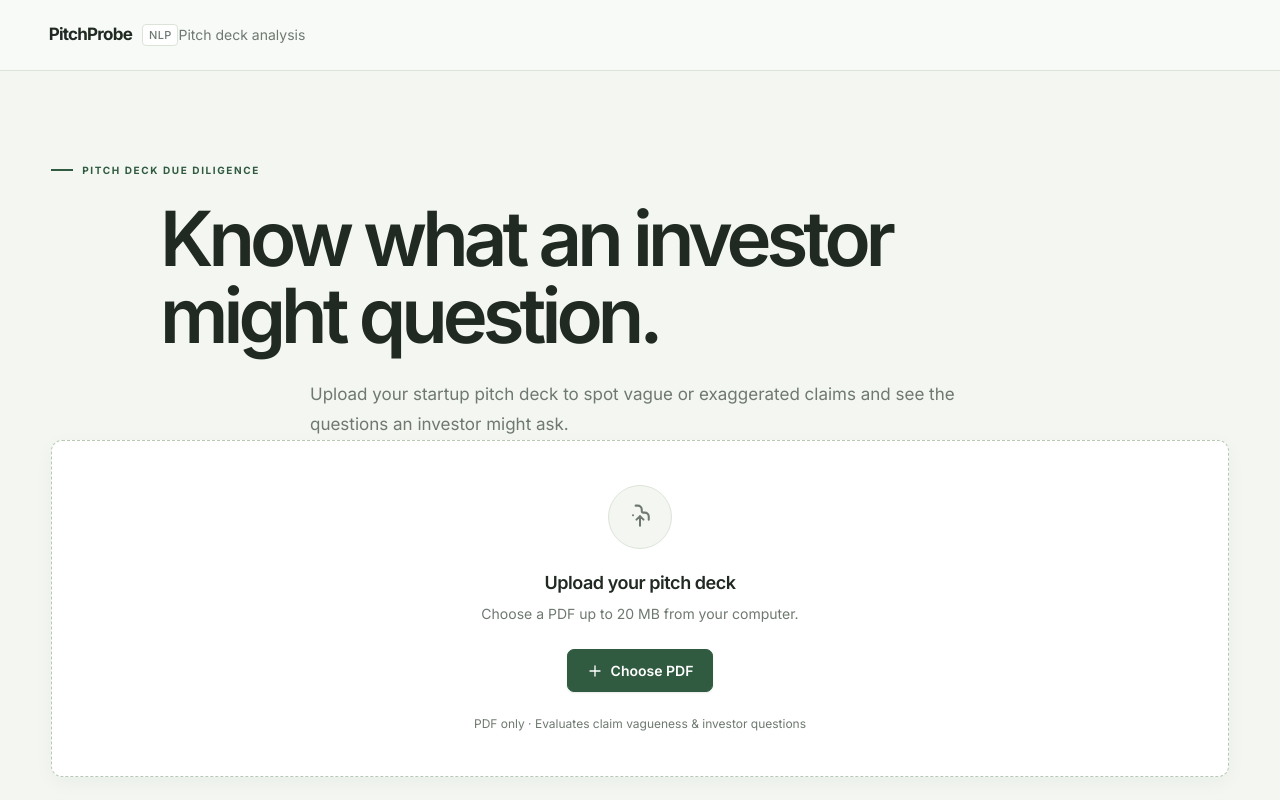
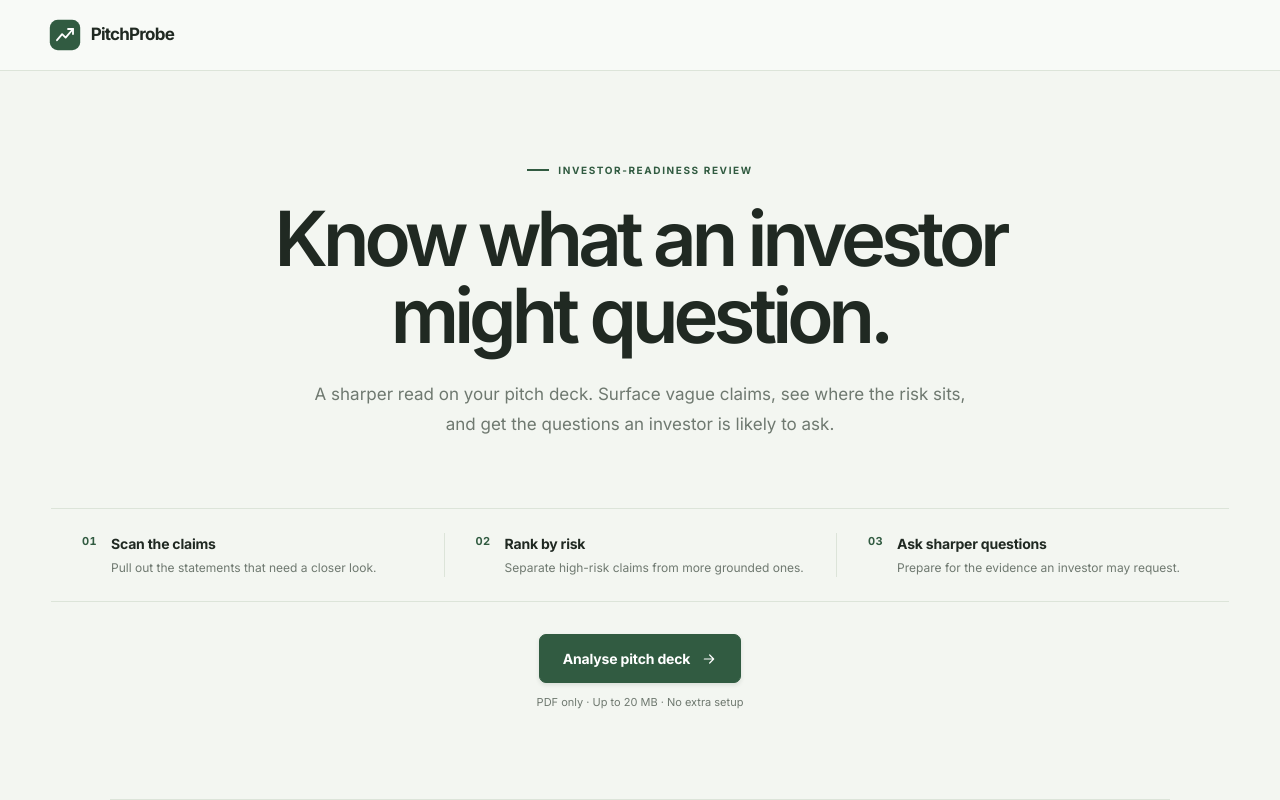
Before and after one commit to divyanshsaxena2209/pitchprobe, a Next.js app: page / in a window 1280 px wide. Shown: the top 800 px of the page. Built offline with nearby package versions, Linux system fonts and the light colour scheme.

Commit message:
Build full-width landing page with brand-only header and upload CTA

```diff
--- a/src/app/page.tsx
+++ b/src/app/page.tsx
@@ -1,66 +1,110 @@
 "use client";
 
-import { useState } from "react";
+import { useEffect, useRef, useState } from "react";
 import UploadArea from "@/components/UploadArea";
 import ProductExample from "@/components/ProductExample";
 
 export default function Home() {
   const [hasResults, setHasResults] = useState(false);
+  const [showUploader, setShowUploader] = useState(false);
+  const uploadSectionRef = useRef<HTMLElement | null>(null);
+
+  useEffect(() => {
+    if (showUploader) {
+      uploadSectionRef.current?.scrollIntoView({ behavior: "smooth", block: "start" });
+    }
+  }, [showUploader]);
+
+  const handleStartAnalysis = () => {
+    if (showUploader) {
+      uploadSectionRef.current?.scrollIntoView({ behavior: "smooth", block: "start" });
+      return;
+    }
+    setShowUploader(true);
+  };
 
   return (
-    <div className="app-shell min-h-screen flex flex-col justify-between bg-[#F3F6F1] text-[#202922]">
-      {/* Floating decorative background orbs */}
-      <div className="bg-orb bg-orb--1" aria-hidden="true" />
-      <div className="bg-orb bg-orb--2" aria-hidden="true" />
-      <div className="bg-orb bg-orb--3" aria-hidden="true" />
-
-      {/* A. Glassmorphic Top Navigation */}
-      <header className="site-header w-full border-b border-[#DCE4D9]">
-        <div className="site-header-inner mx-auto w-full px-4 sm:px-6 flex items-center justify-between">
-          <div className="brand-lockup flex items-center">
-            <span className="brand-name text-base font-semibold tracking-tight text-[#202922]">
-              PitchProbe
-            </span>
-            <span className="product-tag text-[11px] font-medium text-[#6F7970] tracking-wide border border-[#DCE4D9] bg-white px-1.5 py-0.5 rounded">
-              NLP
-            </span>
+    <div className="app-shell">
+      <header className="site-header">
+        <div className="site-header-inner">
+          <div className="brand-lockup" aria-label="PitchProbe">
+            <svg className="brand-logo" viewBox="0 0 40 40" role="img" aria-label="PitchProbe logo">
+              <rect x="1" y="1" width="38" height="38" rx="10" fill="#315B41" />
+              <path d="M10 26.5 16.4 19l4.4 4.2L30 12.5" fill="none" stroke="#FFFFFF" strokeWidth="2.3" strokeLinecap="round" strokeLinejoin="round" />
+              <path d="M23.8 12.5H30v6.2" fill="none" stroke="#FFFFFF" strokeWidth="2.3" strokeLinecap="round" strokeLinejoin="round" />
+            </svg>
+            <span className="brand-name">PitchProbe</span>
           </div>
-          <span className="header-descriptor text-xs sm:text-sm text-[#6F7970] font-normal">
-            Pitch deck analysis
-          </span>
         </div>
       </header>
 
-      {/* Main Content Area */}
-      <main className="main-stage flex-1 flex flex-col justify-center items-center px-4 sm:px-6">
-        <div className={`home-content w-full ${hasResults ? "home-content-results" : ""}`}>
-          {/* B. Main Heading & Supporting Text */}
-          <div className="home-intro">
-            <p className="hero-kicker">Pitch deck due diligence</p>
-            <h1 className="hero-title text-2xl sm:text-4xl font-semibold tracking-tight text-[#202922] mb-3 leading-tight sm:leading-tight">
-              Know what an investor might question.
-            </h1>
-            <p className="hero-description text-sm sm:text-base text-[#6F7970] max-w-lg mx-auto leading-relaxed">
-              Upload your startup pitch deck to spot vague or exaggerated claims
-              and see the questions an investor might ask.
-            </p>
-          </div>
+      <main className="main-stage">
+        <div className={`landing-shell ${hasResults ? "landing-shell--results" : ""}`}>
+          <section className={`hero-section ${hasResults ? "hero-section--results" : ""}`} aria-labelledby="hero-title">
+            <div className="hero-copy">
+              <p className="hero-kicker">Investor-readiness review</p>
+              <h1 className="hero-title" id="hero-title">Know what an investor might question.</h1>
+              <p className="hero-description">
+                A sharper read on your pitch deck. Surface vague claims, see where the risk sits,
+                and get the questions an investor is likely to ask.
+              </p>
+            </div>
 
-          {/* C. Pitch Deck Upload Area */}
-          <UploadArea onResultsChange={setHasResults} />
+            {!hasResults && (
+              <>
+                <div className="process-strip" aria-label="How PitchProbe works">
+                  <div className="process-step">
+                    <span className="process-index">01</span>
+                    <div>
+                      <p className="process-title">Scan the claims</p>
+                      <p className="process-copy">Pull out the statements that need a closer look.</p>
+                    </div>
+                  </div>
+                  <div className="process-step">
+                    <span className="process-index">02</span>
+                    <div>
+                      <p className="process-title">Rank by risk</p>
+                      <p className="process-copy">Separate high-risk claims from more grounded ones.</p>
+                    </div>
+                  </div>
+                  <div className="process-step">
+                    <span className="process-index">03</span>
+                    <div>
+                      <p className="process-title">Ask sharper questions</p>
+                      <p className="process-copy">Prepare for the evidence an investor may request.</p>
+                    </div>
+                  </div>
+                </div>
 
-          {/* D. Small Product Example (preview shown when idle, hidden when live results are rendered) */}
-          {!hasResults && <ProductExample />}
+                <div className="hero-action">
+                  <button type="button" className="landing-cta" onClick={handleStartAnalysis}>
+                    Analyse pitch deck
+                    <svg width="16" height="16" viewBox="0 0 24 24" fill="none" aria-hidden="true">
+                      <path d="M5 12h14m-6-6 6 6-6 6" stroke="currentColor" strokeWidth="1.8" strokeLinecap="round" strokeLinejoin="round" />
+                    </svg>
+                  </button>
+                  <p className="hero-action-note">PDF only · Up to 20 MB · No extra setup</p>
+                </div>
+              </>
+            )}
+          </section>
+
+          {!showUploader && !hasResults && <ProductExample />}
+
+          {showUploader && (
+            <section className="uploader-section" ref={uploadSectionRef} aria-labelledby="upload-section-title">
+              {!hasResults && (
+                <div className="uploader-heading">
+                  <p className="section-kicker">Start here</p>
+                  <h2 id="upload-section-title">Upload your pitch deck</h2>
+                  <p>Choose a PDF to review its investor-facing claims and counter-questions.</p>
+                </div>
+              )}
+              <UploadArea onResultsChange={setHasResults} />
+            </section>
+          )}
         </div>
       </main>
-
-      {/* Premium Footer with gradient separator */}
-      <footer className="site-footer w-full py-5 px-4 sm:px-6 bg-[#F3F6F1]">
-        <div className="site-footer-inner max-w-4xl mx-auto w-full flex flex-col sm:flex-row items-center justify-between text-xs text-[#6F7970] gap-2">
-          <span>PitchProbe-NLP · First Version</span>
-          <span>PDF text analysis for startup pitch decks</span>
-        </div>
-      </footer>
     </div>
   );
 }
```
